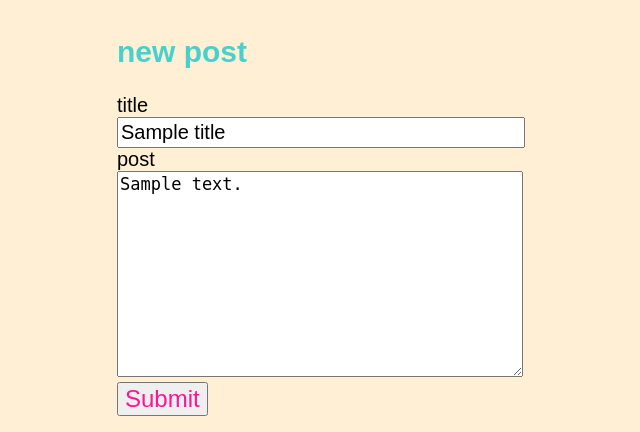
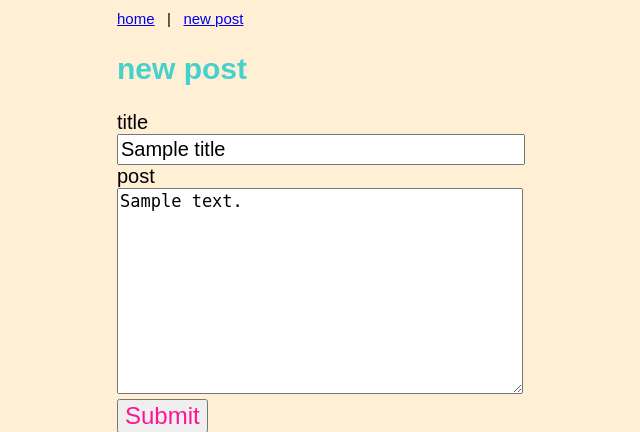
Before and after one commit to madiowens1221/build-a-blog, a Python web app: template templates/newpost.html in a window 1280 px wide. Shown: the top 432 px of the page, without its empty margins (123-763 px from the left). Run offline with Jinja, Linux system fonts and the light colour scheme; the template is opened without the code that fills it: most values are stand-ins (such as "Sample title", 1, 10 or a date in 2020).

Commit message:
added navigation pages and correctd the link from newpost page to go to that made post

```diff
--- a/main.py
+++ b/main.py
@@ -43,7 +43,10 @@ class NewPost(webapp2.RequestHandler):
             a = BlogPost(title = title, body = body)
             a.put()
 
-            self.redirect("/")
+            blog_id = str(a.key().id())
+
+            self.redirect("/blog/" + blog_id)
+
         else:
             error = "we need both a title and some text!"
             self.render_newpost(title, body, error)
--- a/templates/newpost.html
+++ b/templates/newpost.html
@@ -36,7 +36,19 @@
     font-size: 30px;
   }
 
+  a:hover {
+    color:Lightpink;
+  }
+
+  .nav {
+    font-size: 15px;
+  }
+
 </style>
+
+  <nav class="nav">
+    <a href="/">home</a>&nbsp;&nbsp; | &nbsp;&nbsp;<a href="/newpost">new post</a>
+  </nav>
 
   <h2 class="header">new post</h2>
 
```
Also changed, not shown: templates/frontpage.html (+9 -0 lines), templates/post.html (+12 -0 lines), 1 other file.
